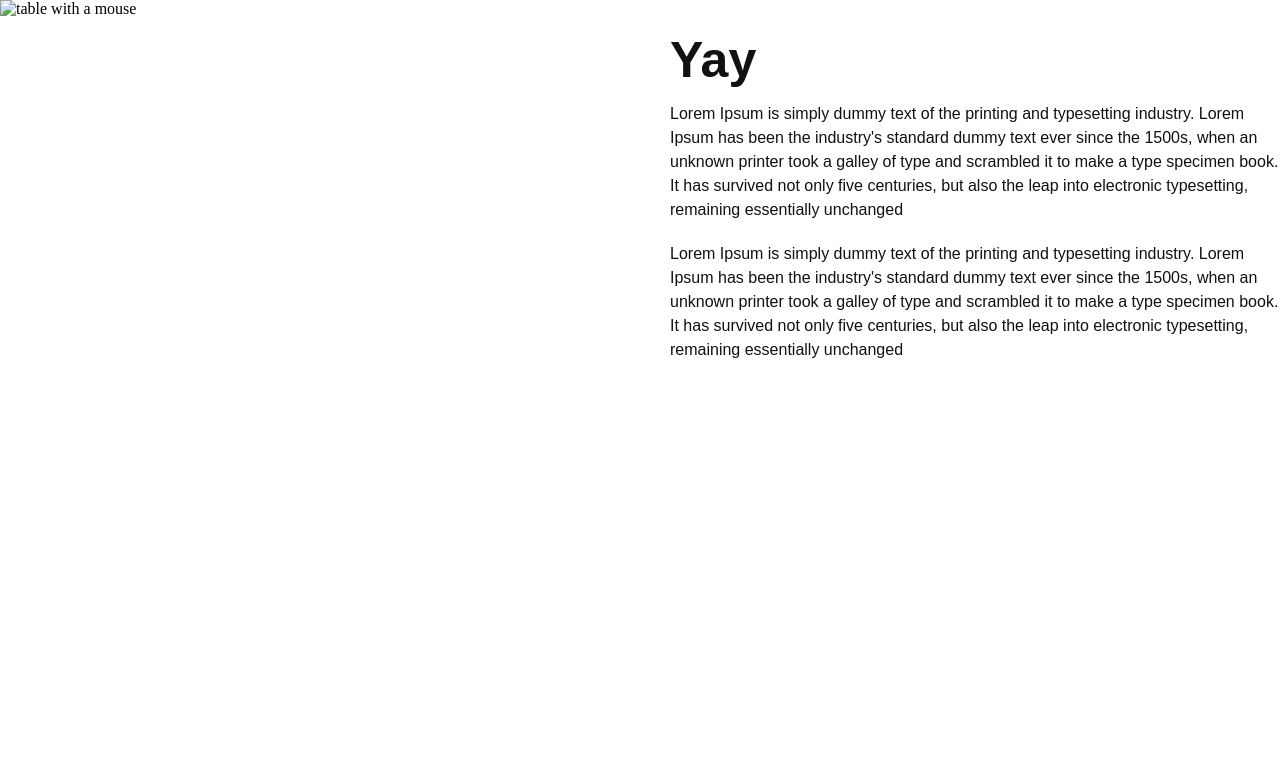
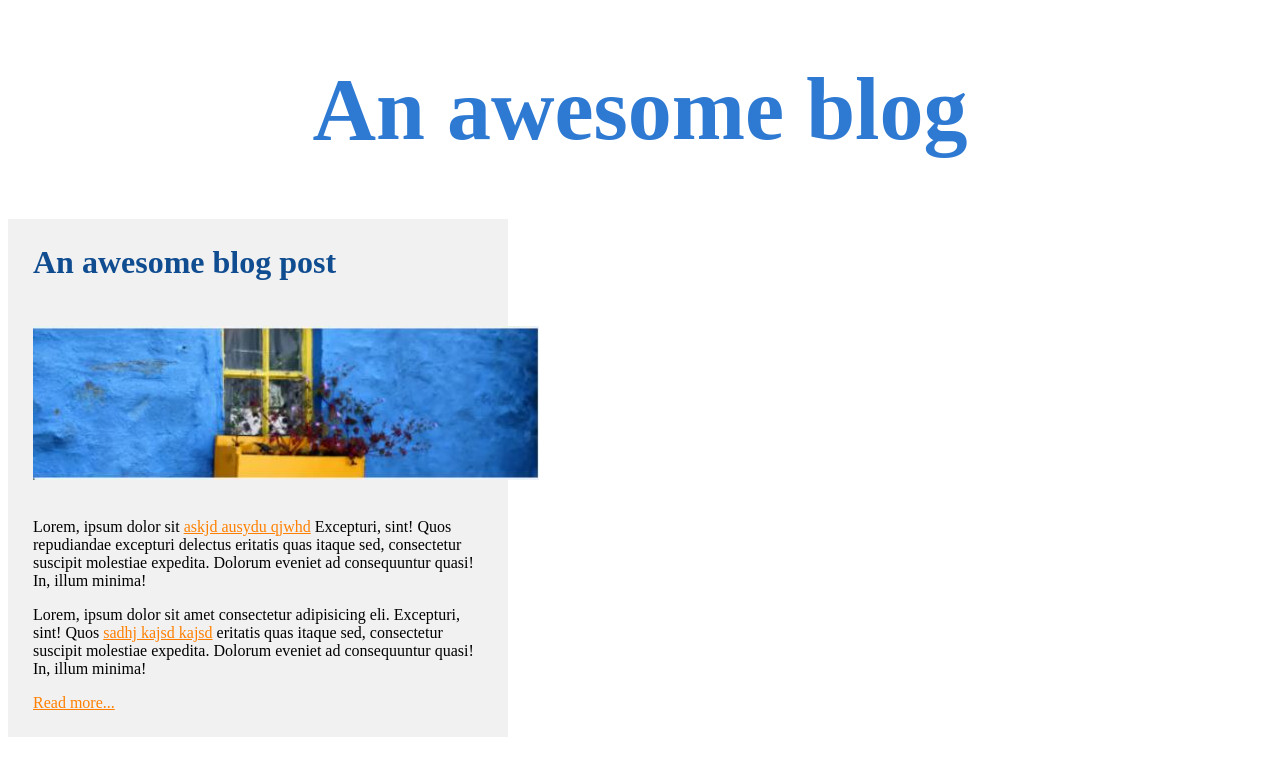
Before and after one commit to VBlazhenko/FlexBox-Design, a plain HTML site: page index.html in a window 1280 px wide. Drawn offline with Linux system fonts and the light colour scheme.

Commit message:
updated styling

```diff
--- a/index.html
+++ b/index.html
@@ -1,34 +1,30 @@
 <!DOCTYPE html>
-<html>
+<html lang="en">
 <head>
-        <meta charset="utf-8">
+    <meta charset="UTF-8">
+    <meta http-equiv="X-UA-Compatible" content="IE=edge">
+    <meta name="viewport" content="width=device-width, initial-scale=1.0">
     <link rel="stylesheet" href="style.css">
-        <meta name="viewport" content="width=device-width, initial-scale=1.0">
-        <title>Page Title</title>
+    <title>Document</title>
 </head>
-
 <body>
-        <img src="mouse_table.jpg" alt="table with a mouse">
-        <div class="warpper">
-            <article class="img-info">
-                <h2>Yay</h2>
-                <p>Lorem Ipsum is simply dummy text of the printing and
-                    typesetting industry. Lorem Ipsum has been the industry's
-                    standard dummy text ever since the 1500s, when an unknown
-                    printer took a galley of type and scrambled it to make a type
-                    specimen book. It has survived not only five centuries,
-                    but also the leap into electronic typesetting, remaining
-                    essentially unchanged </p>
-
-                <p>Lorem Ipsum is simply dummy text of the printing and
-                    typesetting industry. Lorem Ipsum has been the industry's
-                    standard dummy text ever since the 1500s, when an unknown
-                    printer took a galley of type and scrambled it to make a type
-                    specimen book. It has survived not only five centuries,
-                    but also the leap into electronic typesetting, remaining
-                    essentially unchanged </p>
-
-            </article>
+    <div class="main-header">
+        <h1>An awesome blog</h1>
+    </div>
+    <div class="container">
+        <h2>An awesome blog post</h2>
+        <img src="main.JPG" alt="">
+        <p>Lorem, ipsum dolor sit <a href="#">askjd ausydu qjwhd</a>
+        Excepturi, sint! Quos repudiandae excepturi delectus
+        eritatis quas itaque sed, consectetur suscipit molestiae
+        expedita. Dolorum eveniet ad consequuntur quasi! In, illum minima!
+        </p>
+        <p>Lorem, ipsum dolor sit amet consectetur adipisicing eli.
+        Excepturi, sint! Quos <a href="#">sadhj kajsd kajsd</a>
+        eritatis quas itaque sed, consectetur suscipit molestiae
+        expedita. Dolorum eveniet ad consequuntur quasi! In, illum minima!
+        </p>
+        <a href="#">Read more...</a>
     </div>
 </body>
 </html>
--- a/style.css
+++ b/style.css
@@ -1,91 +1,33 @@
-* {
-    margin: 0;
-    padding: 0;
+
+
+.container {
+    background-color: #F1F1F1;
+    width: 450px;
+    padding: 25px;
 }
 
-.wrapper {
-    width: 100%;
+h2 {
+    font-size: 32px;
+    color: #104c90;
+    margin: 0 0 45px 0;
 }
 
-.img-banner {
-    display: none;
+img {
+    height: 100%;
+    width: auto;
+    padding-bottom: 25px;
 }
 
-.img-info {
-    width: 100%;
-
+.main-header {
+    color: #2E7AD3;
+    font-size: 44px;
+    text-align: center;
 }
 
-.img-info h2{
-    padding: 30px 30px 20px;
-    font-family: arial;
-    font-size: 50px;
-    color: #111;
-    line-height: 44px;
+a {
+    color: #FF8000;
 }
 
-.img-info p{
-    padding: 0px 30px 20px;
-    font-family: arial;
-    font-size: 16px;
-    color: #111;
-    line-height: 24px;
+p {
+    margin-top: 9px;
 }
-
-.img-me {
-    width: 100%;
-
-}
-
-@media only screen and (min-width: 768px) {
-    .img-banner {
-        display: none;
-        width: 100%;
-        padding-bottom: 30px;
-    }
-
-    .wrapper {
-        width: 600px;
-        margin: 0 auto;
-    }
-
-    .img-info h2{
-        padding: 20px 0px 0px;
-    }
-
-    .img-info p{
-        padding: 20px 0px 0px;
-    }
-
-    .img-me {
-        padding-top: 30px;
-    }
-
-}
-
-
-@media only screen and (min-width: 1000px) {
-    .wrapper {
-        width: 1000px;
-        margin: 0 auto;
-    }
-
-    .img-info {
-        width: 50%;
-        float: right;
-    }
-
-    .img-me {
-        padding-top: 0px;
-        width: 50%;
-        float: left;
-    }
-
-    .img-info h2{
-        padding: 20px 0px 0px 30px;
-    }
-
-    .img-info p{
-        padding: 20px 0px 0px 30px;
-    }
-}
```
Also changed, not shown: main.JPG (added). Lines whose indentation alone changed are shown as unchanged.
